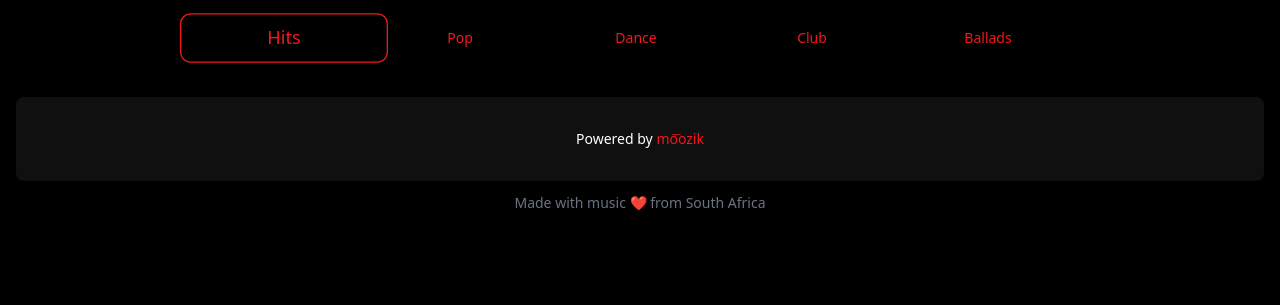
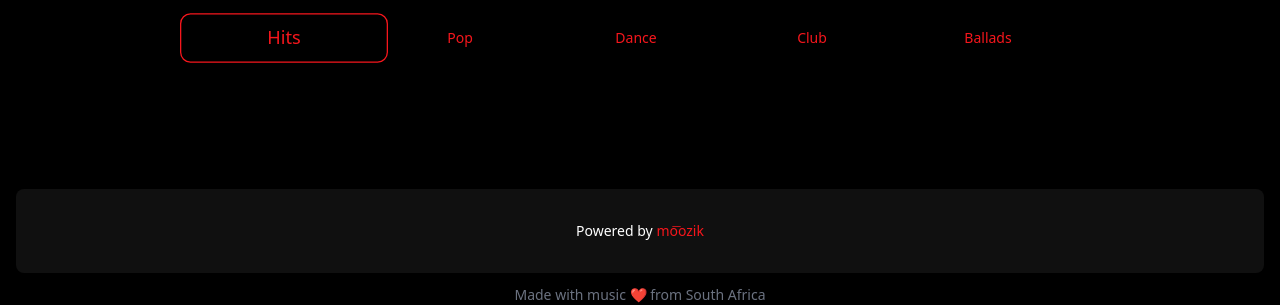
Before and after one commit to bright-spark/musiclove, a PHP site: page /pages/ytplus/index.html in a window 1280 px wide. Shown: the part 683-988 px from the top of the page. Run offline with PHP 8.4, Linux system fonts and the light colour scheme; some libraries are stand-ins or nearby versions.

Commit message:
Refactor index.html: Update container properties and height in the body element

```diff
--- a/pages/ytplus/index.html
+++ b/pages/ytplus/index.html
@@ -26,7 +26,7 @@
 
 <body>
   <!-- Container -->
-  <div class="container mx-auto mt-4 px-4 w-full text-white font-sans font-light text-sm">
+  <div class="container mx-auto mt-4 px-4 w-full h-full font-sans font-light text-sm">
 
     <!-- Bio Section -->
     <div class="flex justify-center">
--- a/pages/ytplus/style.css
+++ b/pages/ytplus/style.css
@@ -177,6 +177,10 @@ body {
 .container {
   max-width: 1200px;
   margin: 10 auto;
+  padding: 0 1rem;
+  display: flex;
+  flex-direction: column;
+  min-height: 100vh;
 }
 
 /* Spacer to push footer to bottom if content is less */
```
